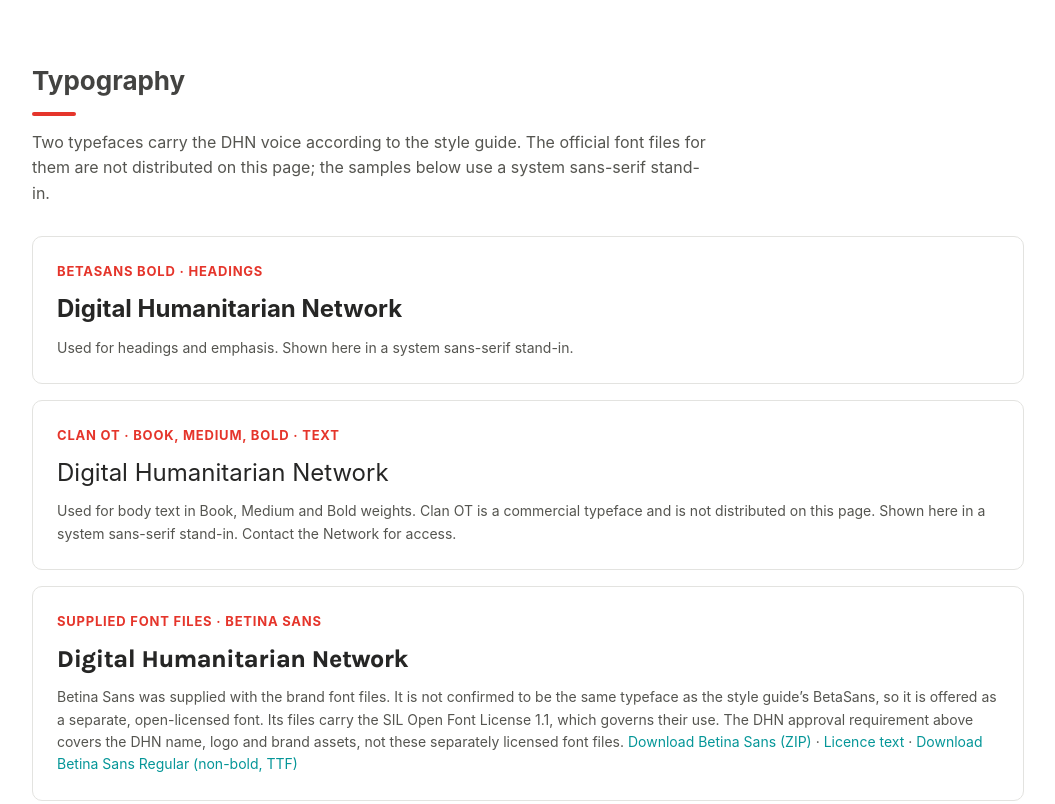
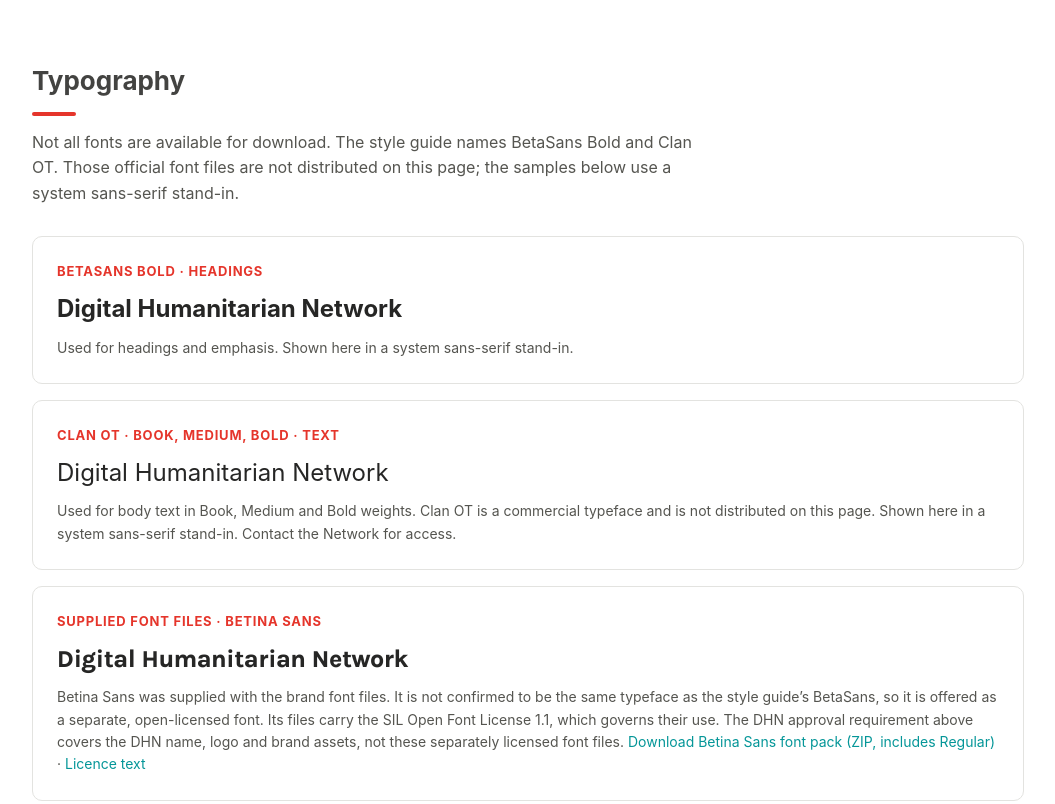
Before and after one commit to DigitalHumanitarianNetwork/brand, a plain HTML site: page index.html in a window 1280 px wide. Shown: the part 2580-3384 px from the top of the page, without its empty margins (112-1167 px from the left). Drawn offline with Linux system fonts and the light colour scheme.

Commit message:
Clarify font availability and Regular download

```diff
--- a/index.html
+++ b/index.html
@@ -268,7 +268,7 @@
 <section id="typography">
   <div class="wrap">
     <h2>Typography</h2>
-    <p class="lead">Two typefaces carry the DHN voice according to the style guide. The official font files for them are not distributed on this page; the samples below use a system sans-serif stand-in.</p>
+    <p class="lead">Not all fonts are available for download. The style guide names BetaSans Bold and Clan OT. Those official font files are not distributed on this page; the samples below use a system sans-serif stand-in.</p>
     <div class="typecard">
       <div class="tname">BetaSans Bold &middot; Headings</div>
       <div class="sample" style="font-weight:700">Digital Humanitarian Network</div>
@@ -282,7 +282,7 @@
     <div class="typecard">
       <div class="tname">Supplied font files &middot; Betina Sans</div>
       <div class="sample" style="font-family:'Betina Sans',sans-serif;font-weight:700">Digital Humanitarian Network</div>
-      <div class="note">Betina Sans was supplied with the brand font files. It is not confirmed to be the same typeface as the style guide&rsquo;s BetaSans, so it is offered as a separate, open-licensed font. Its files carry the SIL Open Font License 1.1, which governs their use. The DHN approval requirement above covers the DHN name, logo and brand assets, not these separately licensed font files. <a href="fonts/BetinaSans-fonts.zip" download>Download Betina Sans (ZIP)</a> &middot; <a href="fonts/OFL.txt">Licence text</a> &middot; <a href="fonts/BetinaSans-Regular.ttf" download>Download Betina Sans Regular (non-bold, TTF)</a></div>
+      <div class="note">Betina Sans was supplied with the brand font files. It is not confirmed to be the same typeface as the style guide&rsquo;s BetaSans, so it is offered as a separate, open-licensed font. Its files carry the SIL Open Font License 1.1, which governs their use. The DHN approval requirement above covers the DHN name, logo and brand assets, not these separately licensed font files. <a href="fonts/BetinaSans-fonts.zip" download>Download Betina Sans font pack (ZIP, includes Regular)</a> &middot; <a href="fonts/OFL.txt">Licence text</a></div>
     </div>
   </div>
 </section>
```
